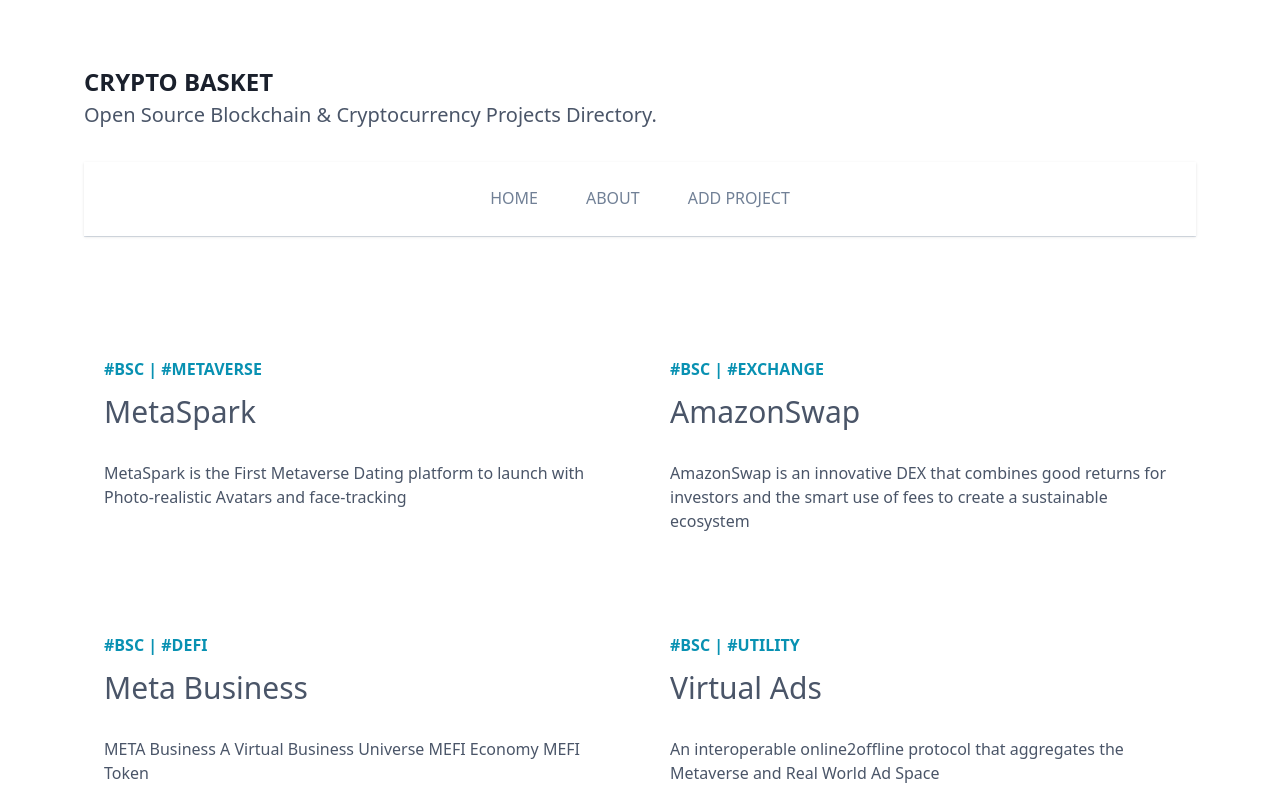
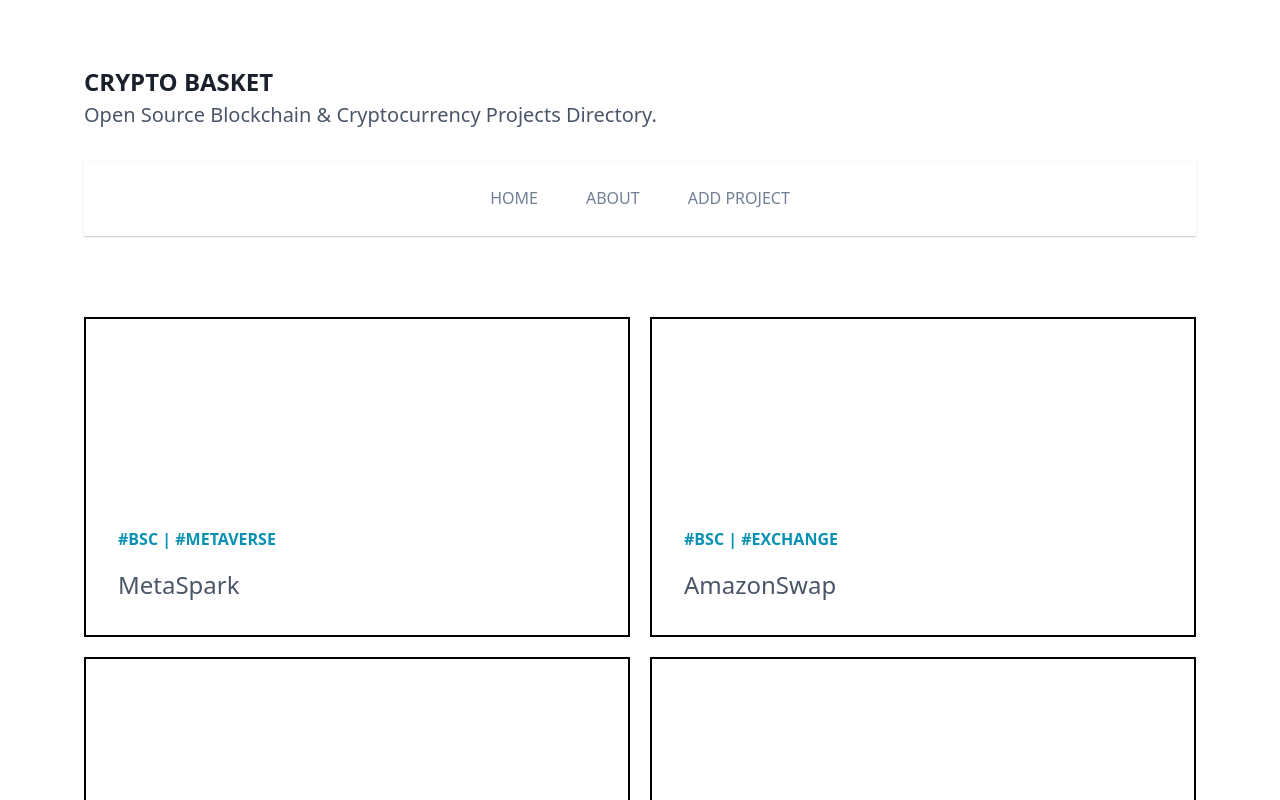
Before and after one commit to willisbrigge/cryptobasket.org, a Next.js app: page / in a window 1280 px wide. Shown: the top 800 px of the page. Built offline with nearby package versions, Linux system fonts and the light colour scheme.

Commit message:
UI UPDATE

```diff
--- a/src/blog/BlogGallery.tsx
+++ b/src/blog/BlogGallery.tsx
@@ -10,49 +10,55 @@ export type IBlogGalleryProps = {
 	pagination: IPaginationProps;
 };
 
-
 const BlogGallery = (props: IBlogGalleryProps) => (
 	<>
 		<section className="p-5 md:p-0 grid grid-cols-1 md:grid-cols-1 xl:grid-cols-2 gap-5 items-start ">
 			{props.posts.map((elt) => (
 				<div key={elt.slug}>
 					<Link href="/posts/[slug]" as={`/posts/${elt.slug}`} passHref>
-            <section className="p-5 py-5 text-left transform duration-1000 hover:-translate-y-2 hover:shadow-2xl cursor-pointer">
+						<section className="relative block group h-80 cursor-pointer">
+							<span className="absolute inset-0 border-2 border-black border-dashed" />
+							<div className="relative flex items-end h-full transition-transform transform bg-white border-2 border-black group-hover:-translate-x-2 group-hover:-translate-y-2">
+								<div className="px-8 pb-8 transition-opacity group-hover:opacity-0 group-hover:absolute">
 									<h2 className="font-semibold mb-2 mt-5 text-cyan-600 uppercase">
 										#{elt.network} | #{elt.category}
 									</h2>
-              <h1 className="text-3xl mb-2 h-16">{elt.title}</h1>
-              <p className="mb-5">{elt.description.substring(0, 150)}</p>
+									<h2 className="mt-4 text-2xl font-medium">{elt.title}</h2>
+								</div>
+								<div className="absolute p-8 transition-opacity opacity-0 group-hover:opacity-100 group-hover:relative">
+									<h2 className="mt-4 text-2xl font-medium">{elt.title}</h2>
+									<p className="mt-4">{elt.description.substring(0, 150)}</p>
+									<p className="mt-8 font-bold">Read more</p>
+								</div>
+							</div>
 						</section>
 					</Link>
 
 					<Link href="/posts/[slug]" as={`/posts/${elt.slug}`} passHref>
-            <a className='hidden'>
+						<a className="hidden">
 							<h1>{elt.title}</h1>
 							<h2>{elt.description}</h2>
 						</a>
 					</Link>
-
 					<Link href="/posts/[slug]" as={`/posts/${elt.slug}`} passHref>
-            <a className='hidden'>
-              <h1>{elt.network} {elt.category} {elt.title}</h1>
+						<a className="hidden">
+							<h1>
+								{elt.network} {elt.category} {elt.title}
+							</h1>
 						</a>
 					</Link>
-
 					<Link href="/posts/[slug]" as={`/posts/${elt.slug}`} passHref>
-            <a className='hidden'>
-              <h1>{elt.title} {elt.network}</h1>
+						<a className="hidden">
+							<h1>
+								{elt.title} {elt.network}
+							</h1>
 						</a>
 					</Link>
-
 				</div>
 			))}
 		</section>
 
-    <Pagination
-      previous={props.pagination.previous}
-      next={props.pagination.next}
-    />
+		<Pagination previous={props.pagination.previous} next={props.pagination.next} />
 	</>
 );
 
```
Lines whose indentation alone changed are shown as unchanged.
